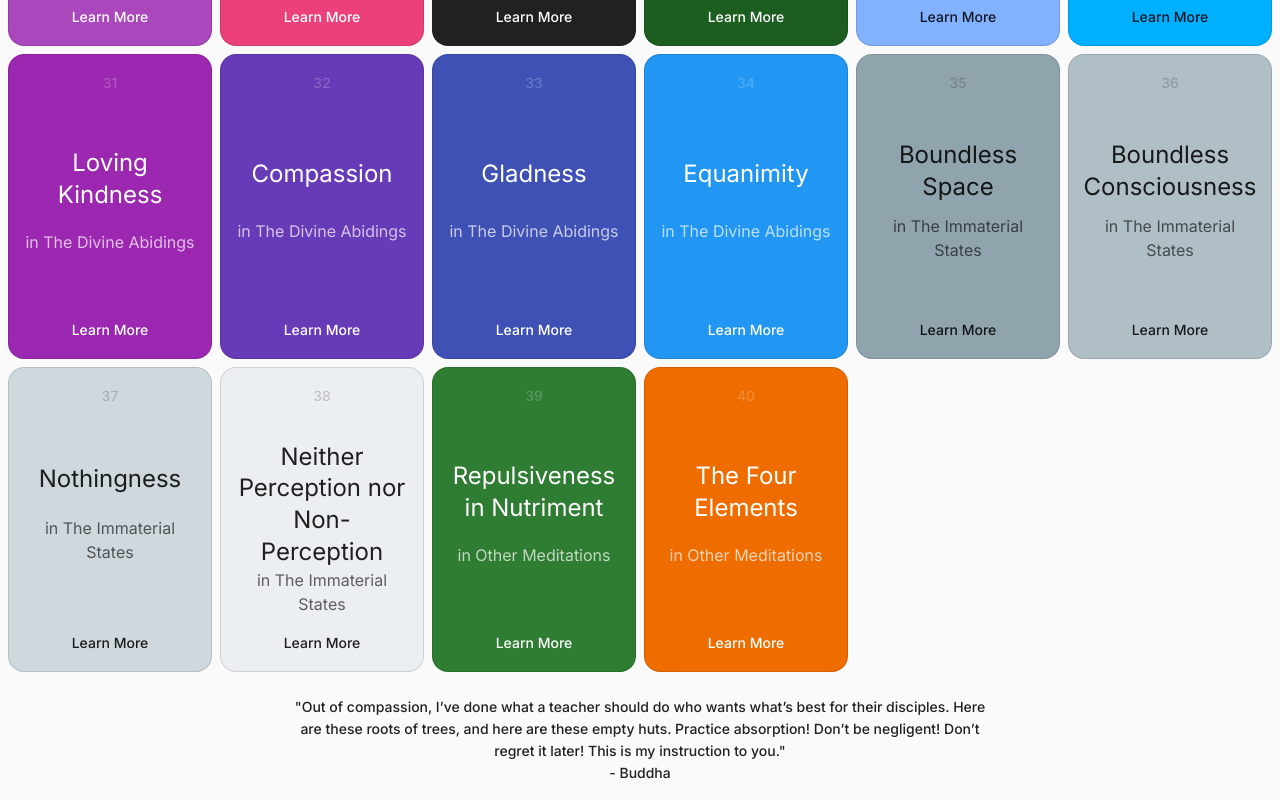
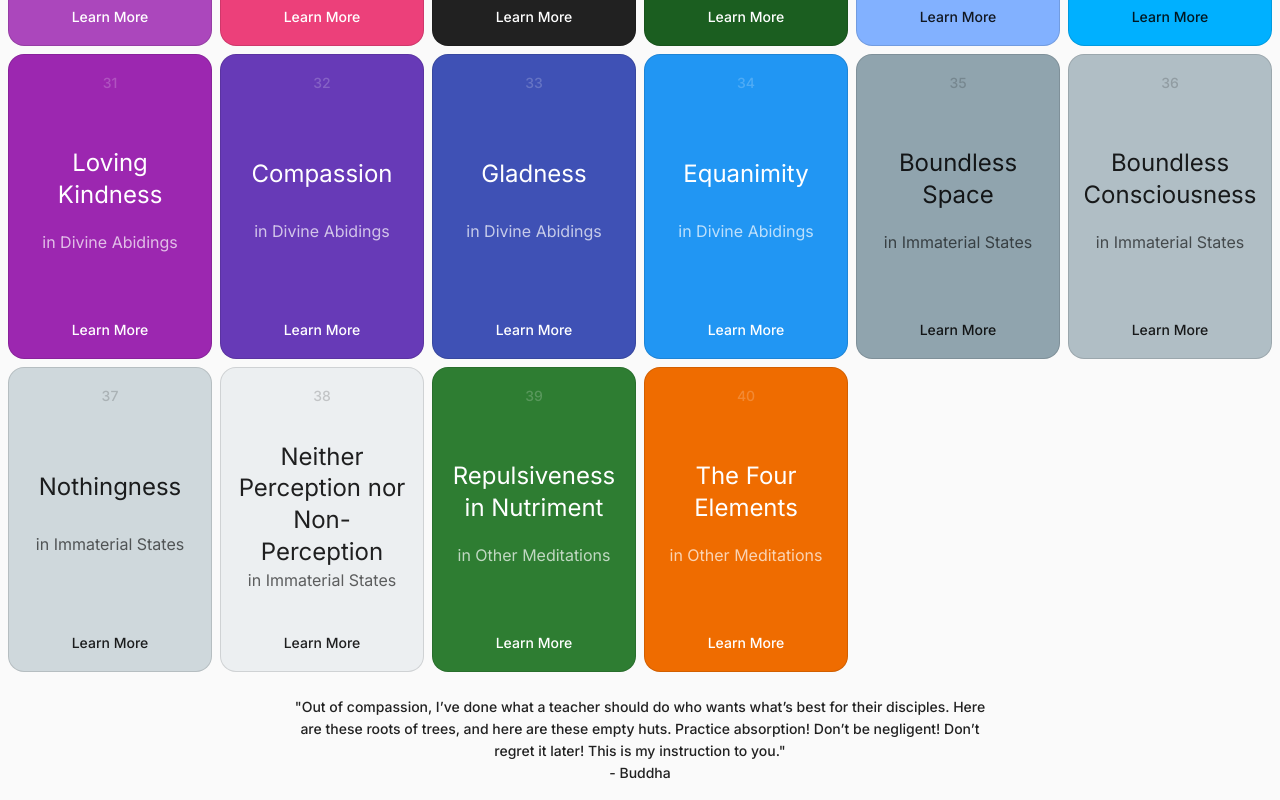
Before and after one commit to benmneb/meditation-subjects, a React (Create React App) app: page / in a window 1280 px wide. Shown: the part 2151-2951 px from the top of the page. Built offline with nearby package versions, Linux system fonts and the light colour scheme.

Commit message:
add more chapter info

```diff
--- a/src/components/MeditationCard.jsx
+++ b/src/components/MeditationCard.jsx
@@ -71,7 +71,7 @@ export default function MeditationCard({ data, ...props }) {
 						{data.shortName}
 					</Typography>
 					<Typography className={styles.chapter} color="textSecondary">
-						in {data.chapter}
+						in {data?.classification}
 					</Typography>
 				</CardContent>
 				<CardActions>
--- a/src/data/subjects.js
+++ b/src/data/subjects.js
@@ -24,280 +24,459 @@ export const subjects = [
 		id: 1,
 		shortName: 'Earth Kasina',
 		longName: 'The Earth Kasina',
-		chapter: 'Kasina Meditations',
-		color: brown[800]
+		classification: 'Kasina Meditations',
+		chapter: {
+			number: 4,
+			title: 'The Earth Kasina'
+		},
+		color: brown[800],
+		details: []
 	},
 	{
 		id: 2,
 		shortName: 'Water Kasina',
 		longName: 'The Water Kasina',
-		chapter: 'Kasina Meditations',
-		color: cyan[500]
+		classification: 'Kasina Meditations',
+		chapter: {
+			number: 5,
+			title: 'The Remaining Kasinas'
+		},
+		color: cyan[500],
+		details: [
+			{
+				id: 2.1,
+				text: 'When someone has had practice in previous [lives], the sign arises for him in water that is not made up, such as a pool, a lake, a lagoon, or the ocean as in the case of the Elder Cūḷa-Sīva. The venerable one, it seems, thought to abandon gain and honour and live a secluded life. He boarded a ship at Mahātittha (Mannar) and sailed to Jambudīpa (India). As he gazed at the ocean meanwhile, the kasiṇa sign, the counterpart of that ocean, arose in him.'
+			},
+			{
+				id: 2.2,
+				text: 'Someone with no such previous practice should guard against the four faults of a kasiṇa (IV.24) and not apprehend the water as one of the colours, blue, yellow, red or white. He should fill a bowl or a four-footed water pot1 to the brim with water uncontaminated by soil, taken in the open through a clean cloth [strainer], or with any other clear unturbid water. He should put it in a screened place on the outskirts of the monastery as already described and seat himself comfortably. He should neither review its colour nor bring its characteristic to mind. Apprehending the colour as belonging to its physical support, he should set his mind on the [name] concept as the most outstanding mental datum, and using any among the [various] names for water (āpo) such as “rain” (ambu), “liquid” (udaka), “dew” (vāri), “fluid” (salila),2 he should develop [the kasiṇa] by using [preferably] the obvious “water, water.”',
+				footNotes: {
+					1: 'Kuṇḍika—“a four-footed water pot”: not in PED.',
+					2: 'English cannot really furnish five words for water.'
+				}
+			},
+			{
+				id: 2.3,
+				text: 'As he develops it in this way, the two signs eventually arise in him in the way already described. Here, however, the learning sign has the appearance of moving. [171] If the water has bubbles of froth mixed with it, the learning sign has the same appearance, and it is evident as a fault in the kasiṇa. But the counterpart sign appears inactive, like a crystal fan set in space, like the disk of a looking- glass made of crystal. With the appearance of that sign he reaches access jhāna and the jhāna tetrad and pentad in the way already described.'
+			}
+		]
 	},
 	{
 		id: 3,
 		shortName: 'Fire Kasina',
 		longName: 'The Fire Kasina',
-		chapter: 'Kasina Meditations',
+		classification: 'Kasina Meditations',
+		chapter: {
+			number: 5,
+			title: 'The Remaining Kasinas'
+		},
 		color: red[800]
 	},
 	{
 		id: 4,
 		shortName: 'Air Kasina',
 		longName: 'The Air Kasina',
-		chapter: 'Kasina Meditations',
+		classification: 'Kasina Meditations',
+		chapter: {
+			number: 5,
+			title: 'The Remaining Kasinas'
+		},
 		color: grey[300]
 	},
 	{
 		id: 5,
 		shortName: 'Blue Kasina',
 		longName: 'The Blue Kasina',
-		chapter: 'Kasina Meditations',
+		classification: 'Kasina Meditations',
+		chapter: {
+			number: 5,
+			title: 'The Remaining Kasinas'
+		},
 		color: blue[800]
 	},
 	{
 		id: 6,
 		shortName: 'Yellow Kasina',
 		longName: 'The Yellow Kasina',
-		chapter: 'Kasina Meditations',
+		classification: 'Kasina Meditations',
+		chapter: {
+			number: 5,
+			title: 'The Remaining Kasinas'
+		},
 		color: yellow[800]
 	},
 	{
 		id: 7,
 		shortName: 'Red Kasina',
 		longName: 'The Red Kasina',
-		chapter: 'Kasina Meditations',
+		classification: 'Kasina Meditations',
+		chapter: {
+			number: 5,
+			title: 'The Remaining Kasinas'
+		},
 		color: red[500]
 	},
 	{
 		id: 8,
 		shortName: 'White Kasina',
 		longName: 'The White Kasina',
-		chapter: 'Kasina Meditations',
+		classification: 'Kasina Meditations',
+		chapter: {
+			number: 5,
+			title: 'The Remaining Kasinas'
+		},
 		color: grey[50]
 	},
 	{
 		id: 9,
 		shortName: 'Light Kasina',
 		longName: 'The Light Kasina',
-		chapter: 'Kasina Meditations',
+		classification: 'Kasina Meditations',
+		chapter: {
+			number: 5,
+			title: 'The Remaining Kasinas'
+		},
 		color: amber[50]
 	},
 	{
 		id: 10,
 		shortName: 'Space Kasina',
 		longName: 'The Limited-Space Kasina',
-		chapter: 'Kasina Meditations',
+		classification: 'Kasina Meditations',
+		chapter: {
+			number: 5,
+			title: 'The Remaining Kasinas'
+		},
 		color: blueGrey[900]
 	},
 	{
 		id: 11,
 		shortName: 'Bloated Corpse',
 		longName: 'The Bloated Corpse',
-		chapter: 'Foulness Meditations',
+		classification: 'Foulness Meditations',
+		chapter: {
+			number: 6,
+			title: 'Foulness as a Meditation Subject'
+		},
 		color: brown[900]
 	},
 	{
 		id: 12,
 		shortName: 'Livid Corpse',
 		longName: 'The Livid Corpse',
-		chapter: 'Foulness Meditations',
+		classification: 'Foulness Meditations',
+		chapter: {
+			number: 6,
+			title: 'Foulness as a Meditation Subject'
+		},
 		color: lightGreen[800]
 	},
 	{
 		id: 13,
 		shortName: 'Festering Corpse',
 		longName: 'The Festering Corpse',
-		chapter: 'Foulness Meditations',
+		classification: 'Foulness Meditations',
+		chapter: {
+			number: 6,
+			title: 'Foulness as a Meditation Subject'
+		},
 		color: lime[800]
 	},
 	{
 		id: 14,
 		shortName: 'Cut Up Corpse',
 		longName: 'The Cut Up Corpse',
-		chapter: 'Foulness Meditations',
+		classification: 'Foulness Meditations',
+		chapter: {
+			number: 6,
+			title: 'Foulness as a Meditation Subject'
+		},
 		color: grey[400]
 	},
 	{
 		id: 15,
 		shortName: 'Gnawed Corpse',
 		longName: 'The Gnawed Corpse',
-		chapter: 'Foulness Meditations',
+		classification: 'Foulness Meditations',
+		chapter: {
+			number: 6,
+			title: 'Foulness as a Meditation Subject'
+		},
 		color: blue[800] // TODO
 	},
 	{
 		id: 16,
 		shortName: 'Scattered Corpse',
 		longName: 'The Scattered Corpse',
-		chapter: 'Foulness Meditations',
+		classification: 'Foulness Meditations',
+		chapter: {
+			number: 6,
+			title: 'Foulness as a Meditation Subject'
+		},
 		color: amber[700]
 	},
 	{
 		id: 17,
 		shortName: 'Hacked & Scattered Corpse',
 		longName: 'The Hacked & Scattered Corpse',
-		chapter: 'Foulness Meditations',
+		classification: 'Foulness Meditations',
+		chapter: {
+			number: 6,
+			title: 'Foulness as a Meditation Subject'
+		},
 		color: deepOrange[500]
 	},
 	{
 		id: 18,
 		shortName: 'Bleeding Corpse',
 		longName: 'The Bleeding Corpse',
-		chapter: 'Foulness Meditations',
+		classification: 'Foulness Meditations',
+		chapter: {
+			number: 6,
+			title: 'Foulness as a Meditation Subject'
+		},
 		color: red[700]
 	},
 	{
 		id: 19,
 		shortName: 'Worm Infested Corpse',
 		longName: 'The Worm Infested Corpse',
-		chapter: 'Foulness Meditations',
+		classification: 'Foulness Meditations',
+		chapter: {
+			number: 6,
+			title: 'Foulness as a Meditation Subject'
+		},
 		color: brown[800]
 	},
 	{
 		id: 20,
 		shortName: 'A Skeleton',
 		longName: 'A Skeleton',
-		chapter: 'Foulness Meditations',
+		classification: 'Foulness Meditations',
+		chapter: {
+			number: 6,
+			title: 'Foulness as a Meditation Subject'
+		},
 		color: grey[200]
 	},
 	{
 		id: 21,
 		shortName: 'The Buddha',
 		longName: 'Recollection of the Buddha',
-		chapter: 'Recollections',
+		classification: 'Recollections',
+		chapter: {
+			number: 7,
+			title: 'Six Recollections'
+		},
 		color: orange[700]
 	},
 	{
 		id: 22,
 		shortName: 'The Dhamma',
 		longName: 'Recollection of the Dhamma',
-		chapter: 'Recollections',
+		classification: 'Recollections',
+		chapter: {
+			number: 7,
+			title: 'Six Recollections'
+		},
 		color: amber[700]
 	},
 	{
 		id: 23,
 		shortName: 'The Sangha',
 		longName: 'Recollection of the Sangha',
-		chapter: 'Recollections',
+		classification: 'Recollections',
+		chapter: {
+			number: 7,
+			title: 'Six Recollections'
+		},
 		color: yellow[700]
 	},
 	{
 		id: 24,
 		shortName: 'Virtue',
 		longName: 'Recollection of Virtue',
-		chapter: 'Recollections',
+		classification: 'Recollections',
+		chapter: {
+			number: 7,
+			title: 'Six Recollections'
+		},
 		color: deepPurple[400]
 	},
 	{
 		id: 25,
 		shortName: 'Generosity',
 		longName: 'Recollection of Generosity',
-		chapter: 'Recollections',
+		classification: 'Recollections',
+		chapter: {
+			number: 7,
+			title: 'Six Recollections'
+		},
 		color: purple[400]
 	},
 	{
 		id: 26,
 		shortName: 'Deities',
 		longName: 'Recollection of Deities',
-		chapter: 'Recollections',
+		classification: 'Recollections',
+		chapter: {
+			number: 7,
+			title: 'Six Recollections'
+		},
 		color: pink[400]
 	},
 	{
 		id: 27,
 		shortName: 'Death',
 		longName: 'Mindfulness of Death',
-		chapter: 'Recollections',
+		classification: 'Recollections',
+		chapter: {
+			number: 8,
+			title: 'Other Recollections as Meditation Subjects'
+		},
 		color: grey[900]
 	},
 	{
 		id: 28,
 		shortName: 'The Body',
 		longName: 'Mindfulness Occupied with the Body',
-		chapter: 'Recollections',
+		classification: 'Recollections',
+		chapter: {
+			number: 8,
+			title: 'Other Recollections as Meditation Subjects'
+		},
 		color: green[900]
 	},
 	{
 		id: 29,
 		shortName: 'Breathing',
 		longName: 'Mindfulness of Breathing',
-		chapter: 'Recollections',
+		classification: 'Recollections',
+		chapter: {
+			number: 8,
+			title: 'Other Recollections as Meditation Subjects'
+		},
 		color: blue.A100
 	},
 	{
 		id: 30,
 		shortName: 'Peace',
 		longName: 'Recollection of Peace',
-		chapter: 'Recollections',
+		classification: 'Recollections',
+		chapter: {
+			number: 8,
+			title: 'Other Recollections as Meditation Subjects'
+		},
 		color: lightBlue.A400
 	},
 	{
 		id: 31,
 		shortName: 'Loving Kindness',
 		longName: 'Loving Kindness Meditation',
-		chapter: 'The Divine Abidings',
+		classification: 'Divine Abidings',
+		chapter: {
+			number: 9,
+			title: 'The Divine Abidings'
+		},
 		color: purple[500]
 	},
 	{
 		id: 32,
 		shortName: 'Compassion',
 		longName: 'Compassion Meditation',
-		chapter: 'The Divine Abidings',
+		classification: 'Divine Abidings',
+		chapter: {
+			number: 9,
+			title: 'The Divine Abidings'
+		},
 		color: deepPurple[500]
 	},
 	{
 		id: 33,
 		shortName: 'Gladness',
 		longName: 'Gladness Meditation',
-		chapter: 'The Divine Abidings',
+		classification: 'Divine Abidings',
+		chapter: {
+			number: 9,
+			title: 'The Divine Abidings'
+		},
 		color: indigo[500]
 	},
 	{
 		id: 34,
 		shortName: 'Equanimity',
 		longName: 'Equanimity Meditation',
-		chapter: 'The Divine Abidings',
+		classification: 'Divine Abidings',
+		chapter: {
+			number: 9,
+			title: 'The Divine Abidings'
+		},
 		color: blue[500]
 	},
 	{
 		id: 35,
 		shortName: 'Boundless Space',
 		longName: 'The Base Consisting of Boundless Space',
-		chapter: 'The Immaterial States',
+		classification: 'Immaterial States',
+		chapter: {
+			number: 10,
+			title: 'The Immaterial States'
+		},
 		color: blueGrey[300]
 	},
 	{
 		id: 36,
 		shortName: 'Boundless Consciousness',
 		longName: 'The Base Consisting of Boundless Consciousness',
-		chapter: 'The Immaterial States',
+		classification: 'Immaterial States',
+		chapter: {
+			number: 10,
+			title: 'The Immaterial States'
+		},
 		color: blueGrey[200]
 	},
 	{
 		id: 37,
 		shortName: 'Nothingness',
 		longName: 'The Base Consisting of Nothingness',
-		chapter: 'The Immaterial States',
+		classification: 'Immaterial States',
+		chapter: {
+			number: 10,
+			title: 'The Immaterial States'
+		},
 		color: blueGrey[100]
 	},
 	{
 		id: 38,
 		shortName: 'Neither Perception nor Non-Perception',
 		longName: 'The Base Consisting of Neither Perception nor Non-Perception',
-		chapter: 'The Immaterial States',
+		classification: 'Immaterial States',
+		chapter: {
+			number: 10,
+			title: 'The Immaterial States'
+		},
 		color: blueGrey[50]
 	},
 	{
 		id: 39,
 		shortName: 'Repulsiveness in Nutriment',
 		longName: 'Perception of Repulsiveness in Nutriment',
-		chapter: 'Other Meditations',
+		classification: 'Other Meditations',
+		chapter: {
+			number: 11,
+			title: 'Concentration - Conclusion'
+		},
 		color: green[800]
 	},
 	{
 		id: 40,
 		shortName: 'The Four Elements',
 		longName: 'Analysis of the Four Elements',
-		chapter: 'Other Meditations',
+		classification: 'Other Meditations',
+		chapter: {
+			number: 11,
+			title: 'Concentration - Conclusion'
+		},
 		color: orange[800]
 	}
 ];
```
